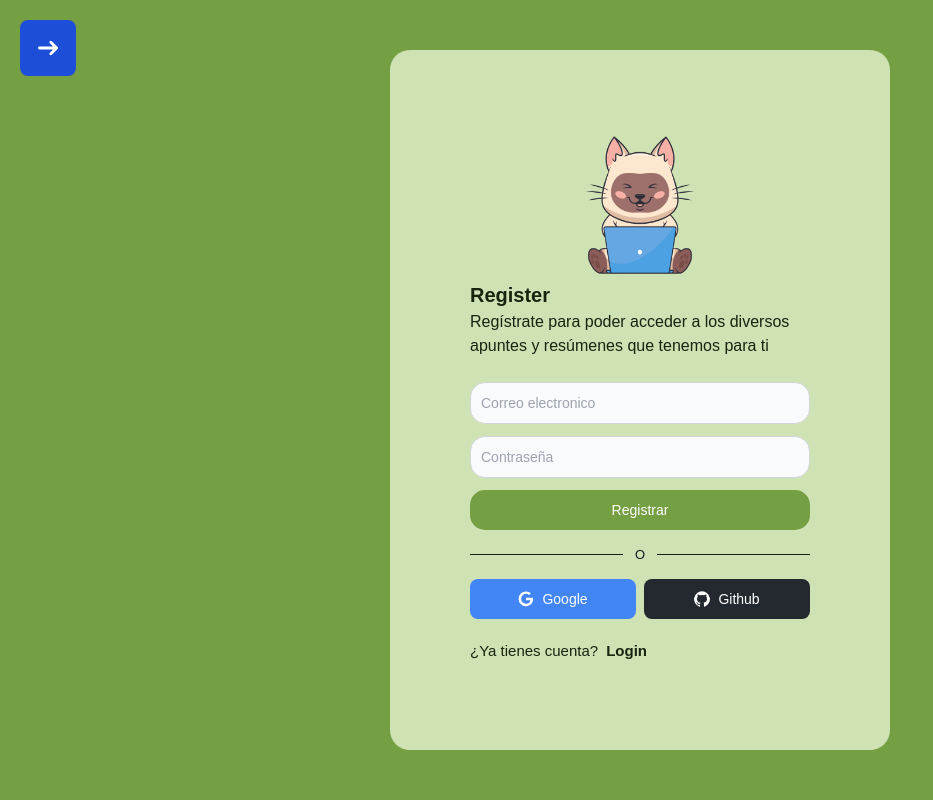
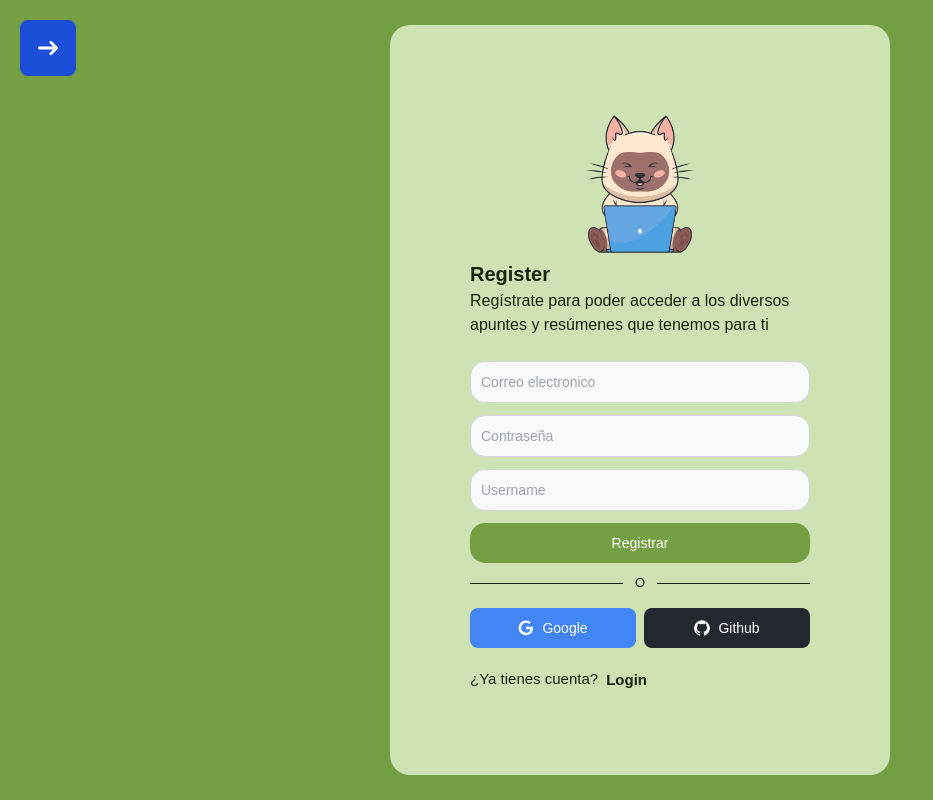
Before and after one commit to joacoooo0/apunta2-project, a React (Vite) app in the folder Client/: page /RegisterPage in a window 1280 px wide. Shown: the whole page, without its empty margins (0-933 px from the left). Built offline with nearby package versions, Linux system fonts and the light colour scheme; a web font is replaced by a local one.

Commit message:
ft: cliente terminado

```diff
--- a/Client/src/Crud/LoginPage.jsx
+++ b/Client/src/Crud/LoginPage.jsx
@@ -13,7 +13,7 @@ const LoginPage = () => {
                         <span class="sr-only">Icon description</span>
                     </button>
                 </a>
-                <div className="flex-col items-center md:w-[500px] w-[300px] h-[700px] bg-[#cfe2b4] rounded-[20px] md:px-20 px-8 py-20">
+                <div className="flex flex-col justify-center md:w-[500px] w-[300px] h-[750px] bg-[#cfe2b4] rounded-[20px] md:px-20 px-8 py-20">
                     <div className='flex items-center justify-center'>
                         <img className='w-[150px] h-[150px]' src={Gato} alt="" />
                     </div>
@@ -50,10 +50,10 @@ const LoginPage = () => {
                         </button>
                     </div>
                     <div className='block items-center justify-center text-pretty'>
-                        <button className='font-bold text-[15px]'>
+                        <button className='font-bold text-[15px] mt-3'>
                             ¿Olvidaste tu contraseña?
                         </button>
-                        <div className='flex items-center'>
+                        <div className='flex items-center mt-3'>
                             <p className='text-[15px]'>¿Aún no tienes cuenta?</p>
                             <a href="/RegisterPage">
                                 <button className='text-left font-bold ml-2 text-[15px]'>
--- a/Client/src/Crud/RegisterPage.jsx
+++ b/Client/src/Crud/RegisterPage.jsx
@@ -1,6 +1,13 @@
 import Gato from '../assets/img/gato-siames.png'
 
+import React, { useState } from 'react'
+import { Link } from 'react-router-dom'
+
+import Axios from 'axios'
+
 const RegisterPage = () => {
+
+
     return (
         <>
             <div className="overflow-x-hidden flex justify-center items-center w-screen h-screen bg-[#759f43] text-[#19240f] font-gabarito">
@@ -12,7 +19,7 @@ const RegisterPage = () => {
                         <span class="sr-only">Icon description</span>
                     </button>
                 </a>
-                <div className="flex-col items-center md:w-[500px] w-[300px] h-[700px] bg-[#cfe2b4] rounded-[20px] md:px-20 px-8 py-20">
+                <div className="flex flex-col justify-center md:w-[500px] w-[300px] h-[750px] bg-[#cfe2b4] rounded-[20px] md:px-20 px-8 py-20">
                     <div className='flex items-center justify-center'>
                         <img className='w-[150px] h-[150px]' src={Gato} alt="" />
                     </div>
@@ -21,10 +28,16 @@ const RegisterPage = () => {
                         <p className='font-normal'>Regístrate para poder acceder a los diversos apuntes y resúmenes que tenemos para ti</p>
                     </div>
                     <div class="mb-3 mt-6">
-                        <input type="email" id="email" class="bg-gray-50 border border-gray-300 text-[#19240f] text-sm rounded-[15px] focus:ring-blue-500 focus:border-blue-500 block w-full p-2.5 dark:bg-gray-700 dark:border-gray-600 dark:placeholder-gray-400 dark:text-white dark:focus:ring-blue-500 dark:focus:border-blue-500" placeholder="Correo electronico" required />
+                        <input
+                            type="email" id="email" class="bg-gray-50 border border-gray-300 text-[#19240f] text-sm rounded-[15px] focus:ring-blue-500 focus:border-blue-500 block w-full p-2.5 dark:bg-gray-700 dark:border-gray-600 dark:placeholder-gray-400 dark:text-white dark:focus:ring-blue-500 dark:focus:border-blue-500" placeholder="Correo electronico" required />
+                    </div>
+                    <div class="mb-3">
+                        <input
+                            type="password" id="email" class="bg-gray-50 border border-gray-300 text-[#19240f] text-sm rounded-[15px] focus:ring-blue-500 focus:border-blue-500 block w-full p-2.5 dark:bg-gray-700 dark:border-gray-600 dark:placeholder-gray-400 dark:text-white dark:focus:ring-blue-500 dark:focus:border-blue-500" placeholder="Contraseña" required />
                     </div>
                     <div class="">
-                        <input type="password" id="email" class="bg-gray-50 border border-gray-300 text-[#19240f] text-sm rounded-[15px] focus:ring-blue-500 focus:border-blue-500 block w-full p-2.5 dark:bg-gray-700 dark:border-gray-600 dark:placeholder-gray-400 dark:text-white dark:focus:ring-blue-500 dark:focus:border-blue-500" placeholder="Contraseña" required />
+                        <input
+                            type="username" id="email" class="bg-gray-50 border border-gray-300 text-[#19240f] text-sm rounded-[15px] focus:ring-blue-500 focus:border-blue-500 block w-full p-2.5 dark:bg-gray-700 dark:border-gray-600 dark:placeholder-gray-400 dark:text-white dark:focus:ring-blue-500 dark:focus:border-blue-500" placeholder="Username" required />
                     </div>
                     <div className='mt-3'>
                         <button type="button" class="w-full text-white bg-[#759f43] hover:bg-[#6d943f] focus:ring-4 focus:ring-blue-300 font-medium rounded-[15px] text-sm px-5 py-2.5 me-2 mb-2 dark:bg-blue-600 dark:hover:bg-blue-700 focus:outline-none dark:focus:ring-blue-800">Registrar</button>
```
Also changed, not shown: package.json (deleted, +0 -16 lines), 2 other files (tests, documents, lock files or other folders).
